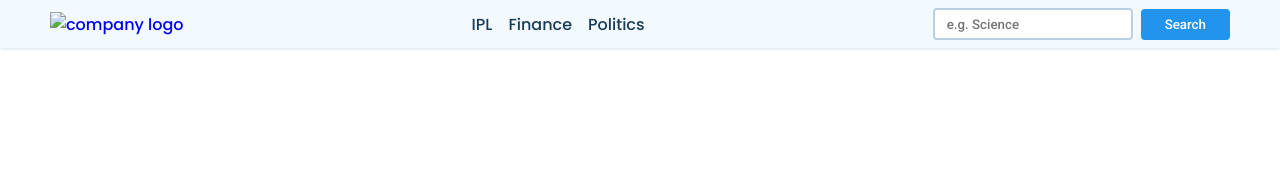
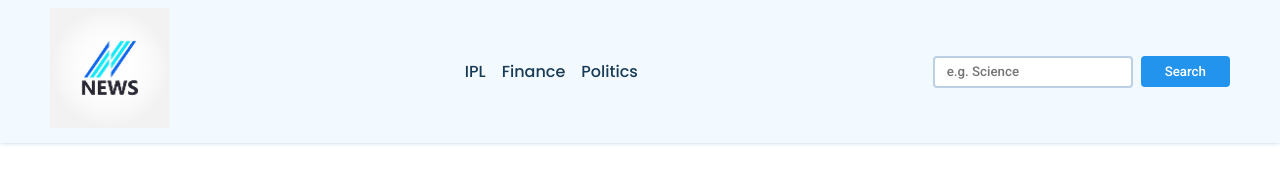
Before and after one commit to EngMukeshThakur/Modern-News-Website, a plain HTML site: page index.html in a window 1280 px wide. Drawn offline with Linux system fonts and the light colour scheme; no server answers.

Commit message:
Update index.html

```diff
--- a/index.html
+++ b/index.html
@@ -12,7 +12,7 @@
     <nav>
         <div class="main-nav container flex">
             <a href="#" onclick="reload()" class="company-logo">
-                <img src="Assets/news-logo.jpg" alt="company logo">
+                <img src="news-logo.jpg" alt="company logo">
             </a>
             <div class="nav-links">
                 <ul class="flex">
```
